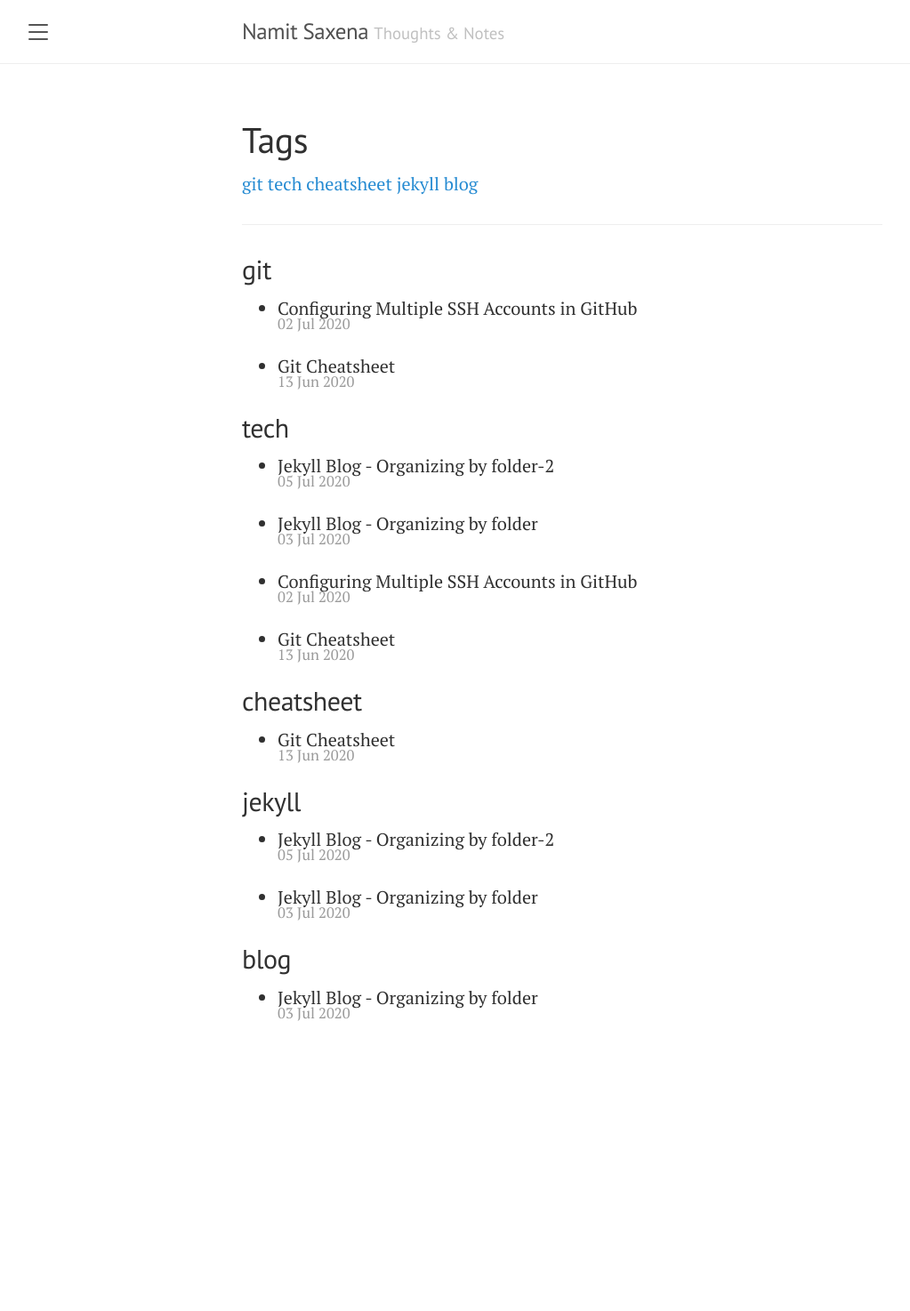
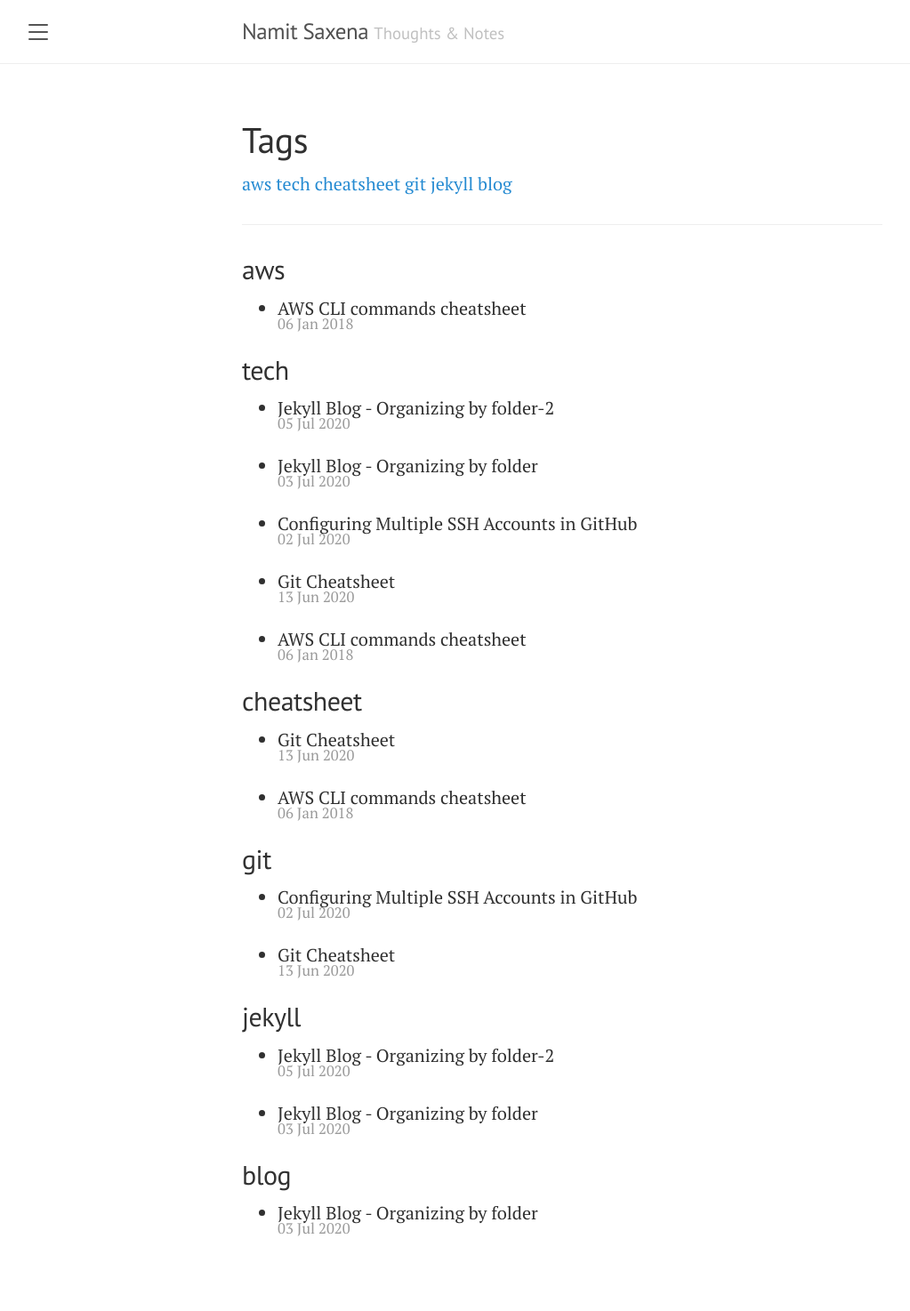
Before and after one commit to namitsaxena/namitsaxena.github.io, a Jekyll site: the page built from tags.html, in a window 1280 px wide. Shown: the whole page at 89% size, without its empty margins (8-1031 px from the left). Built offline with Jekyll 4.4.1, drawn with Linux system fonts in a browser that asks for light colours; nearby versions of some CDN libraries; before the commit the page ends 1232 px from its top, so only the background shows below that.

Commit message:
organizing content - notes as posts

```diff
--- a/notes/aws_cli.md
+++ b/notes/_posts/2018-01-06-aws_cli.md
@@ -1,3 +1,10 @@
+---
+layout: page
+title: AWS CLI commands cheatsheet
+categories: [tech]
+tags: [aws, tech, cheatsheet]
+---
+
 ## AWS CLI
 #### Configuration
 * aws configure
```
Also changed, not shown: notes_summary.md (added, +25 -0 lines), notes/_posts/links.md (renamed from notes/links.md).
